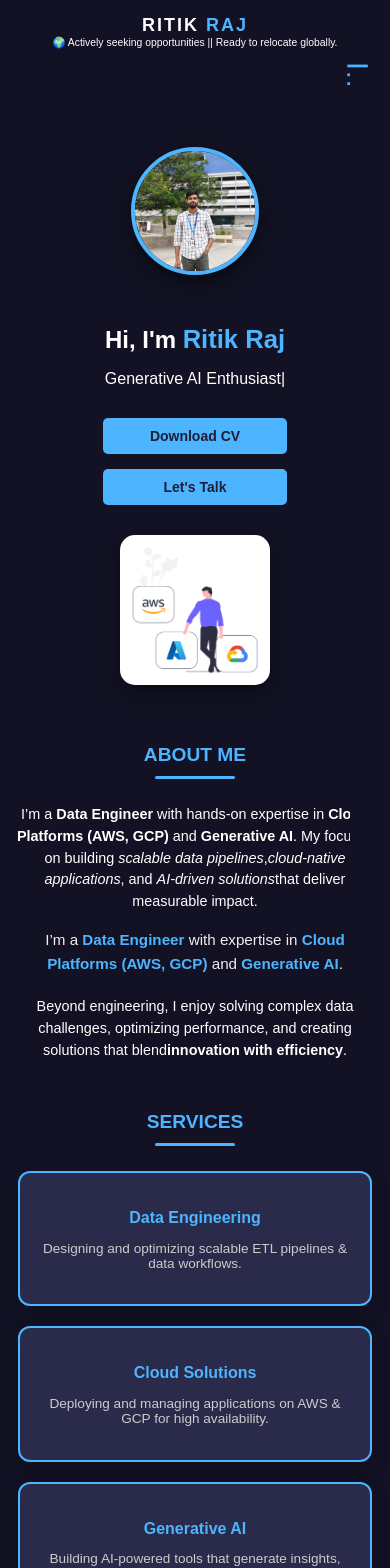
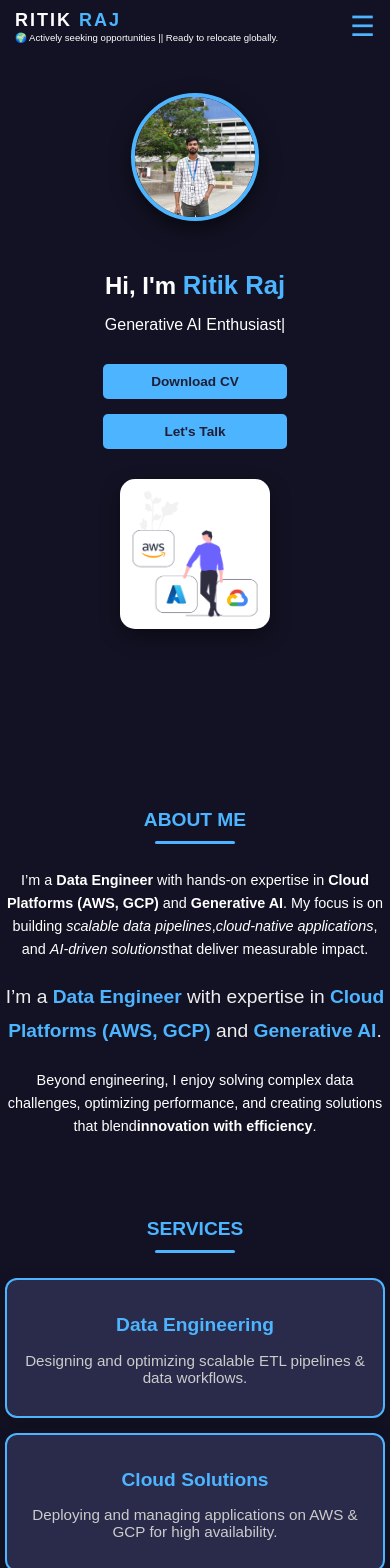
Before and after one commit to ritiksingh28254/ritik-portfolio, a React (Create React App) app: page / in a window 390 px wide. Shown: the top 1568 px of the page. Built offline with nearby package versions, Linux system fonts and the light colour scheme.

Commit message:
updated changes for mobile

```diff
--- a/src/App.css
+++ b/src/App.css
@@ -1,3 +1,31 @@
+/* .btn {
+  background: #4DB5FF;
+  padding: 50px 20px;
+  color: #1E1E37;
+  text-decoration: none;
+  border-radius: 5px;
+  font-weight: bold;
+  transition: 0.3s;
+  border: none;
+}
+
+.btn:hover {
+  background: white;
+  color: #4DB5FF;
+}
+
+.btn-outline {
+  background: transparent;
+  border: 2px solid #4DB5FF;
+  color: #4DB5FF;
+}
+
+.btn-outline:hover {
+  background: #4DB5FF;
+  color: #1E1E37;
+} */
+
+
 .btn {
   background: #4DB5FF;
   padding: 50px 20px;
@@ -24,3 +52,29 @@
   background: #4DB5FF;
   color: #1E1E37; /* dark text for contrast */
 }
+
+/* ----------------- */
+/* Mobile Friendly */
+@media (max-width: 768px) {
+  .btn {
+    padding: 30px 15px; /* smaller padding for smaller screens */
+    font-size: 0.95rem;
+  }
+
+  .btn-outline {
+    padding: 28px 12px;
+    font-size: 0.95rem;
+  }
+}
+
+@media (max-width: 480px) {
+  .btn {
+    padding: 20px 10px;
+    font-size: 0.85rem;
+  }
+
+  .btn-outline {
+    padding: 18px 8px;
+    font-size: 0.85rem;
+  }
+}
--- a/src/components/About.css
+++ b/src/components/About.css
@@ -89,6 +89,8 @@
 .about {
     background-color: #121224;
     text-align: center;
+    width: 100%;
+    box-sizing: border-box;
 }
 
 .about h2 {
@@ -135,18 +137,14 @@
     font-weight: 700;
 }
 
-  /* Fade in effect */
-  @keyframes fadeIn {
-    from { opacity: 0; transform: translateY(15px); }
-    to { opacity: 1; transform: translateY(0); }
-  }
-
 /* Service Boxes */
 .services-container {
     display: flex;
     flex-wrap: wrap;
     justify-content: center;
     gap: 30px;
+    width: 100%;
+    box-sizing: border-box;
 }
 
 .service-box {
@@ -158,6 +156,7 @@
     transition: 0.3s ease;
     text-align: center;
     border: 2px solid #4DB5FF;
+    box-sizing: border-box;
 }
 
 .service-box:hover {
@@ -177,55 +176,37 @@
 }
 
 /* ----------------- */
-  /* ✅ Mobile Friendly */
-  /* ----------------- */
+/* Mobile Friendly */
 @media (max-width: 768px) {
-    .about-text {
-      font-size: 0.95rem;
-      line-height: 1.5;
-      margin-bottom: 50px;
-      padding: 0 15px;
-    }
-
-    .highlight-text {
-      font-size: 1rem;
-      line-height: 1.6;
+    .services-container {
+        flex-direction: column;
+        align-items: center;
+        gap: 20px;
         padding: 0 10px;
     }
 
+    .service-box {
+        width: 90%;
+        padding: 20px;
+    }
+
+    .about h2 {
+        font-size: 1.3rem;
+    }
+}
+
+@media (max-width: 480px) {
     .services-container {
-      gap: 20px;
+        gap: 15px;
+        padding: 0 5px;
     }
 
     .service-box {
         width: 100%;
-      max-width: 320px;
-    }
+        padding: 15px;
     }
 
-  @media (max-width: 480px) {
     .about h2 {
         font-size: 1.2rem;
     }
-
-    .about-text {
-      font-size: 0.9rem;
 }
-
-    .highlight-text {
-      font-size: 0.95rem;
-    }
-
-    .service-box {
-      padding: 20px 15px;
-      width: 90%;
-    }
-
-    .service-box h3 {
-      font-size: 1rem;
-    }
-
-    .service-box p {
-      font-size: 0.85rem;
-    }
-  }
--- a/src/components/Contact.css
+++ b/src/components/Contact.css
@@ -128,6 +128,7 @@
 .contact p {
     color: white;
     margin-bottom: 40px;
+    font-size: 1rem;
 }
 
 .contact-options {
@@ -172,7 +173,7 @@
 }
 
 .contact-box a:hover {
-    background: white;
+    background: #e0e0e0; /* slight hover effect */
 }
 
 .contact-form {
@@ -189,6 +190,8 @@
     border-radius: 5px;
     border: 1px solid #ccc;
     resize: none;
+    width: 100%;
+    box-sizing: border-box;
 }
 
 .contact-form button {
@@ -208,7 +211,6 @@
 
 /* ----------------- */
 /* ✅ Mobile Friendly */
-/* ----------------- */
 @media (max-width: 768px) {
     .contact-options {
         flex-direction: column;
@@ -223,6 +225,20 @@
     .contact-form {
         max-width: 90%;
     }
+
+    .contact p {
+        font-size: 0.95rem;
+        margin-bottom: 30px;
+    }
+
+    .contact-icon {
+        font-size: 1.8rem;
+    }
+
+    .contact-box a {
+        padding: 8px 12px;
+        font-size: 0.95rem;
+    }
 }
 
 @media (max-width: 480px) {
@@ -232,16 +248,22 @@
 
     .contact p {
         font-size: 0.9rem;
-        margin-bottom: 30px;
+        margin-bottom: 25px;
     }
 
     .contact-icon {
-        font-size: 1.8rem;
+        font-size: 1.6rem;
+        margin-bottom: 12px;
+    }
+
+    .contact-box {
+        width: 100%;
+        padding: 15px;
     }
 
     .contact-box a {
-        padding: 7px 12px;
-        font-size: 0.9rem;
+        padding: 7px 10px;
+        font-size: 0.85rem;
     }
 
     .contact-form input,
@@ -252,6 +274,6 @@
 
     .contact-form button {
         padding: 10px;
-        font-size: 0.95rem;
+        font-size: 0.9rem;
     }
 }
--- a/src/components/Navbar.css
+++ b/src/components/Navbar.css
@@ -66,7 +66,8 @@
    */
 
 
-   .navbar {
+ /* ----------------- Navbar ----------------- */
+.navbar {
     display: flex;
     justify-content: space-between;
     align-items: center;
@@ -76,6 +77,15 @@
     position: sticky;
     top: 0;
     z-index: 100;
+    flex-wrap: nowrap; /* Prevent wrapping */
+  }
+
+  /* Logo */
+  .logo-container {
+    display: flex;
+    flex-direction: column;
+    align-items: flex-start;
+    line-height: 1.2;
   }
 
   .logo {
@@ -84,12 +94,25 @@
     letter-spacing: 2px;
     text-transform: uppercase;
     color: #fff;
+    margin: 0;
   }
 
   .logo span {
     color: #4DB5FF;
   }
 
+  /* Tagline */
+  .tagline {
+    font-size: 0.75rem;
+    color: white;
+    font-weight: 500;
+    margin: 0;
+    white-space: nowrap; /* Force single line */
+    overflow: hidden;
+    text-overflow: ellipsis;
+  }
+
+  /* Menu links */
   .navbar ul {
     list-style: none;
     display: flex;
@@ -114,24 +137,6 @@
     box-shadow: 0 4px 10px rgba(0, 0, 0, 0.5);
   }
 
-  .logo-container {
-    display: flex;
-    flex-direction: column;
-    align-items: flex-start;
-    line-height: 1.2;
-  }
-
-  .logo {
-    margin: 0;
-  }
-
-  .tagline {
-    font-size: 0.75rem;
-    color: white;
-    font-weight: 500;
-    margin: 0;
-  }
-
   /* Hamburger Icon */
   .hamburger {
     display: none;
@@ -143,34 +148,33 @@
   /* ----------------- Mobile ----------------- */
   @media (max-width: 768px) {
     .navbar {
-      flex-direction: column;
-      align-items: flex-start;
-      padding: 15px 20px;
+      flex-direction: row; /* Keep logo + menu in one line */
+      justify-content: space-between;
+      align-items: center;
+      flex-wrap: nowrap;
+      padding: 10px 15px;
     }
 
     .logo-container {
-      align-items: center;
-      width: 100%;
-      margin-bottom: 10px;
-      text-align: center;
+      flex: 1;
+      margin-right: 10px;
+      align-items: flex-start;
+      text-align: left;
     }
 
     .tagline {
-      font-size: 0.7rem;
-      text-align: center;
+      font-size: 0.65rem;
     }
 
     .hamburger {
       display: block;
-      align-self: flex-end;
+      margin-left: auto;
     }
 
     .navbar ul {
       flex-direction: column;
       gap: 10px;
-      width: 100%;
-      align-items: center;
-      margin-top: 10px;
+      width: 200px;
       position: fixed;
       top: 60px;
       right: -100%;
@@ -179,6 +183,7 @@
       padding-top: 30px;
       transition: right 0.3s ease;
       z-index: 1001;
+      flex-wrap: nowrap;
     }
 
     .navbar ul.active {
@@ -215,6 +220,6 @@
     }
 
     .tagline {
-      font-size: 0.65rem;
+      font-size: 0.6rem;
     }
   }
--- a/src/components/Projects.css
+++ b/src/components/Projects.css
@@ -72,23 +72,25 @@
 
 .projects {
     padding: 50px 20px;
-    background-color: #121224; /* Dark section background */
+    background-color: #121224;
     text-align: center;
     color: white;
+    width: 100%;
+    box-sizing: border-box;
 }
 
 .projects h2 {
     color: #4DB5FF;
     margin-bottom: 40px;
-    position: relative; /* for the line */
+    position: relative;
     font-size: 1.5rem;
 }
 
 .projects h2::after {
     content: "";
-    width: 80px;           /* line width */
-    height: 3px;           /* line thickness */
-    background: #4DB5FF;   /* line color */
+    width: 80px;
+    height: 3px;
+    background: #4DB5FF;
     display: block;
     margin: 10px auto 0 auto;
     border-radius: 2px;
@@ -100,6 +102,8 @@
     justify-content: center;
     flex-wrap: wrap;
     gap: 30px;
+    width: 100%;
+    box-sizing: border-box;
 }
 
 /* Individual project boxes */
@@ -113,6 +117,7 @@
     transition: all 0.3s ease;
     text-align: left;
     border: 2px solid #4DB5FF;
+    box-sizing: border-box;
 }
 
 .project-box:hover {
@@ -144,13 +149,13 @@
 }
 
 /* ----------------- */
-/* ✅ Mobile Friendly */
-/* ----------------- */
+/* Mobile Friendly */
 @media (max-width: 768px) {
     .projects-container {
         flex-direction: column;
         align-items: center;
         gap: 20px;
+        padding: 0 10px;
     }
 
     .project-box {
@@ -161,21 +166,14 @@
     .projects h2 {
         font-size: 1.3rem;
     }
-
-    .project-box h3 {
-        font-size: 1.1rem;
-    }
-
-    .project-box h4 {
-        font-size: 0.9rem;
-    }
-
-    .project-box ul li {
-        font-size: 0.9rem;
-    }
 }
 
 @media (max-width: 480px) {
+    .projects-container {
+        gap: 15px;
+        padding: 0 5px;
+    }
+
     .project-box {
         width: 100%;
         padding: 15px;
@@ -184,16 +182,4 @@
     .projects h2 {
         font-size: 1.2rem;
     }
-
-    .project-box h3 {
-        font-size: 1rem;
-    }
-
-    .project-box h4 {
-        font-size: 0.85rem;
-    }
-
-    .project-box ul li {
-        font-size: 0.85rem;
-    }
 }
--- a/src/index.css
+++ b/src/index.css
@@ -1,10 +1,52 @@
-/* Overall page background */
-body {
+/* body {
+  background-color: #121224;
+  color: white;
+  font-family: 'Poppins', sans-serif;
+  margin: 0;
+  padding: 0;
+}
+
+h2, h3 {
+  color: white;
+  margin-bottom: 40px;
+  text-align: center;
+}
+
+p {
+  color: #ffffff;
+}
+
+.btn {
+  background: #4DB5FF;
+  padding: 50px 20px;
+  color: #1E1E37;
+  text-decoration: none;
+  border-radius: 5px;
+  font-weight: bold;
+  transition: 0.3s;
+  border: none;
+}
+
+
+.btn:hover {
+  background: white;
+  color: #4DB5FF;
+}
+ */
+
+ /* Overall page background */
+ body {
   background-color: #121224; /* Dark page background */
   color: white;              /* Default text color white */
   font-family: 'Poppins', sans-serif;
   margin: 0;
   padding: 0;
+}
+
+/* Prevent sticky navbar from cutting sections */
+section {
+  padding-top: 120px;       /* space above content so navbar doesn't cover it */
+  scroll-margin-top: 120px; /* ensures anchor links scroll correctly below navbar */
 }
 
 /* Section titles and headings */
@@ -31,8 +73,39 @@ p {
   border: none;
 }
 
-
 .btn:hover {
   background: white;
   color: #4DB5FF; /* highlight text color */
 }
+
+/* ----------------- */
+/* Mobile Friendly */
+@media (max-width: 768px) {
+  h2, h3 {
+    font-size: 1.5rem; /* scale down headings */
+  }
+
+  p {
+    font-size: 0.95rem; /* smaller text */
+  }
+
+  .btn {
+    padding: 30px 15px;
+    font-size: 0.95rem;
+  }
+}
+
+@media (max-width: 480px) {
+  h2, h3 {
+    font-size: 1.2rem; /* smaller for phones */
+  }
+
+  p {
+    font-size: 0.9rem;
+  }
+
+  .btn {
+    padding: 20px 10px;
+    font-size: 0.85rem;
+  }
+}
```
Also changed, not shown: src/components/Experience.css (+19 -11 lines), src/components/Skills.css (+19 -34 lines). Lines whose indentation alone changed are shown as unchanged.
